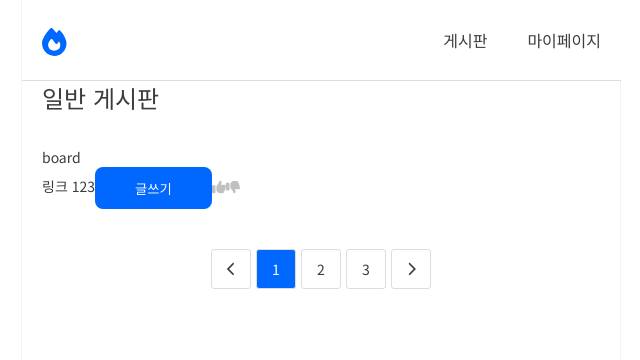
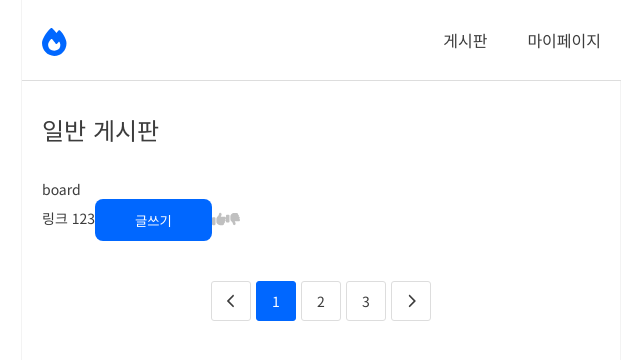
Before and after one commit to looks32/2025-pmg-react, a Next.js app: page /board in a window 1280 px wide. Shown: the top 360 px of the page, without its empty margins (319-959 px from the left). Built offline with nearby package versions, Linux system fonts and the light colour scheme.

Commit message:
titleText 수정, pagination 수정

```diff
--- a/css/components/pagination.module.css
+++ b/css/components/pagination.module.css
@@ -17,6 +17,7 @@
     }
 
     .active a {
+        border-color: #0067ff;
         color: #fff;
         background-color: #0067ff;
     }
--- a/css/components/titleText.module.css
+++ b/css/components/titleText.module.css
@@ -1,5 +1,5 @@
 .title {
     font-size: 24px;
     font-weight: 400;
-    margin-bottom: 32px;
+    margin: 32px 0;
 }
```
